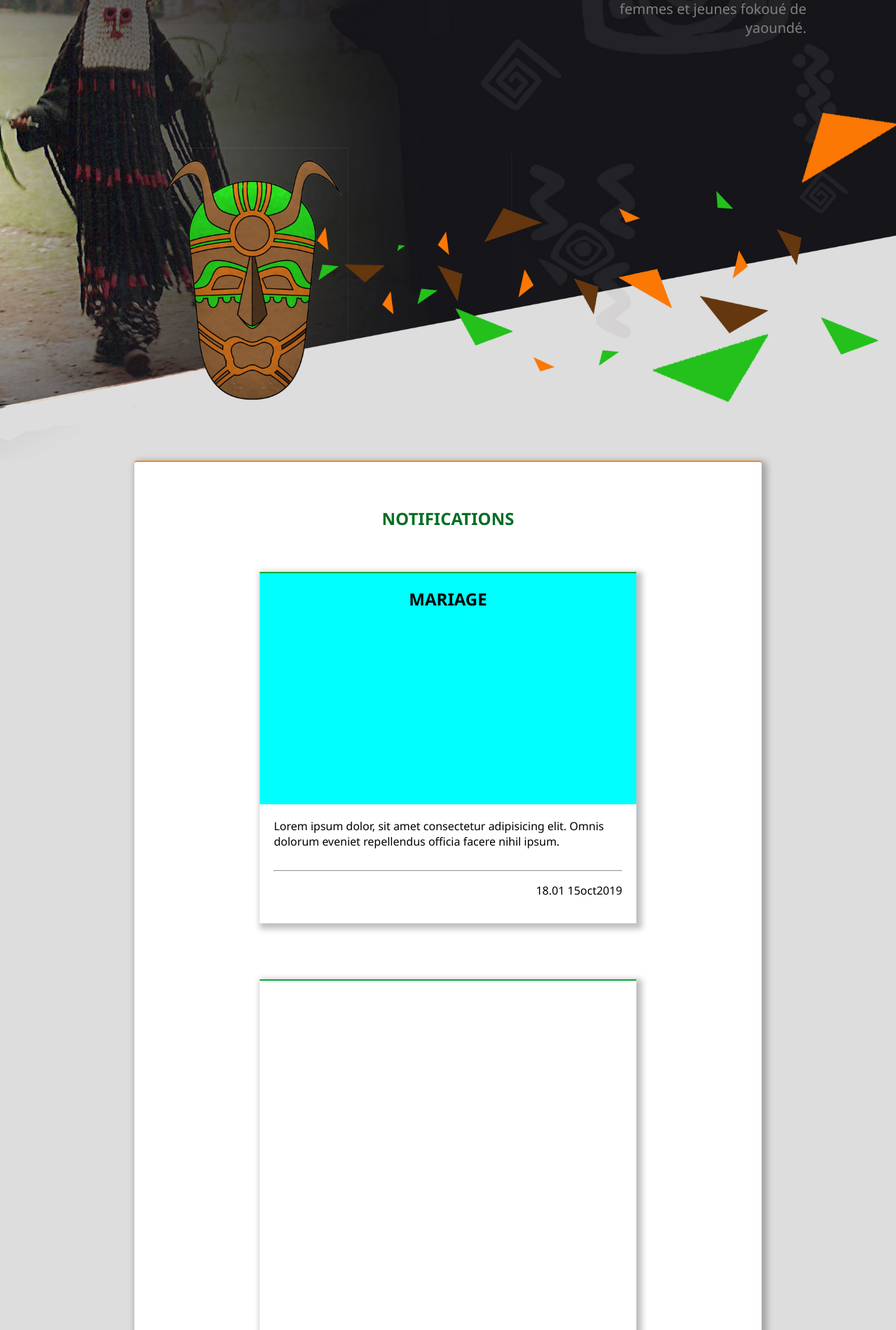
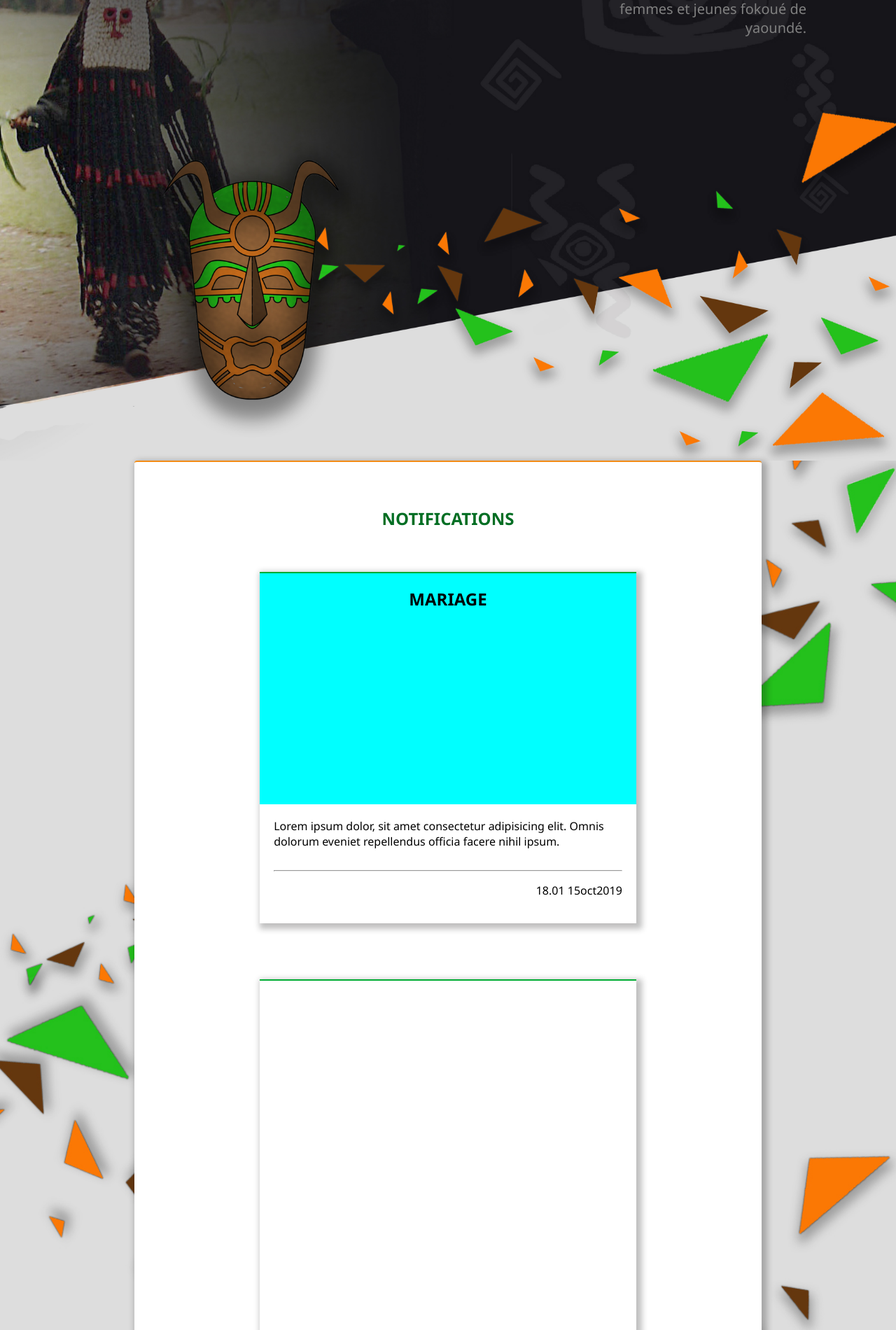
Before and after one commit to Ogorgouf/AHFY, a PHP site: page /index.php in a window 1280 px wide. Shown: the part 222-2122 px from the top of the page at 70% size. Run offline with PHP 8.4, Linux system fonts and the light colour scheme.

Commit message:
mise a jour

```diff
--- a/css/main.css
+++ b/css/main.css
@@ -1,8 +1,10 @@
 body
 {
-    background-color: #ddd;
+    background-image: url(../img/background-body.jpg);
     margin: 0;
     padding: 0;
+    background-size: cover;
+    background-position: top;
 }
 h1
 {
```
Also changed, not shown: img/background-acceuil.jpg, img/background-body.jpg (added).
